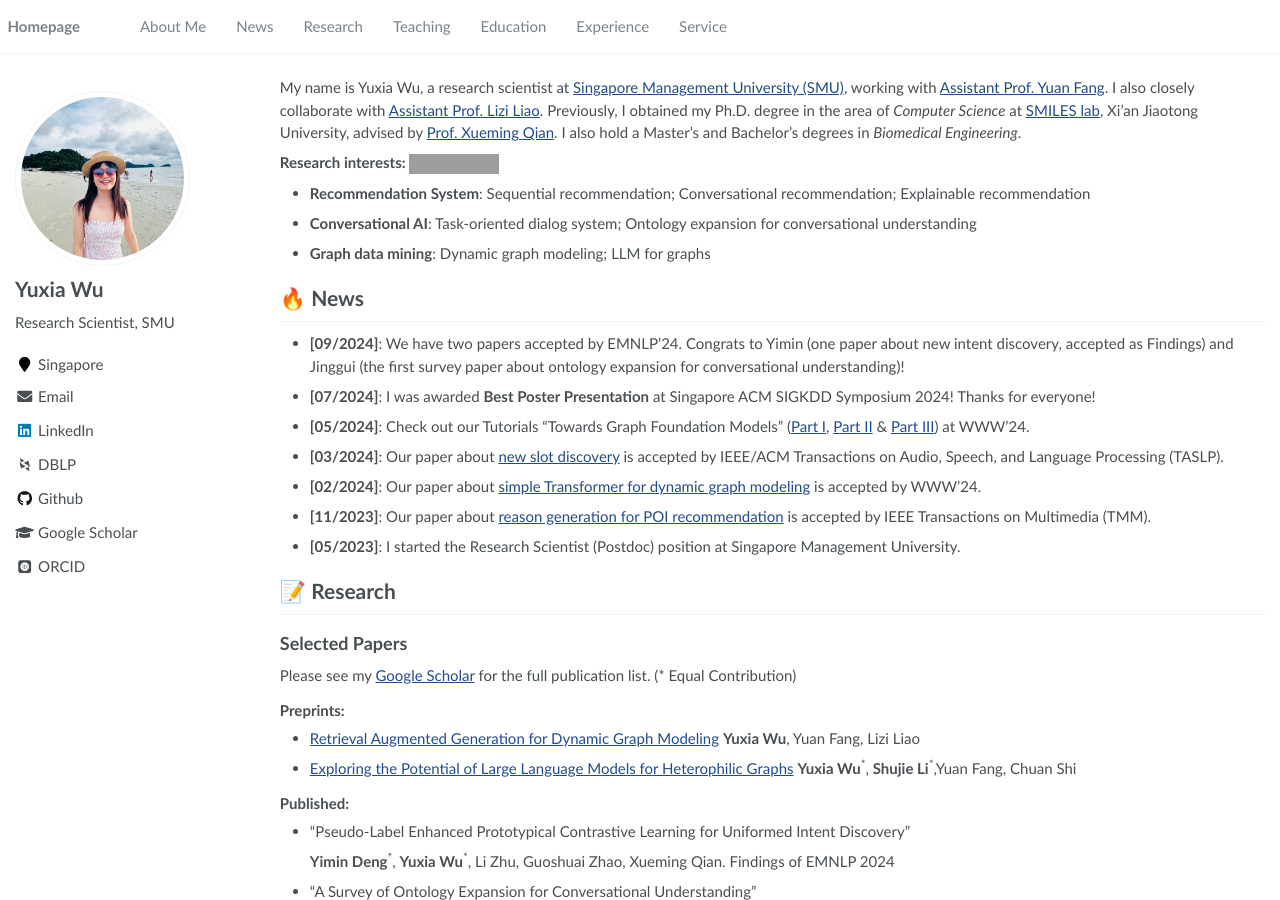
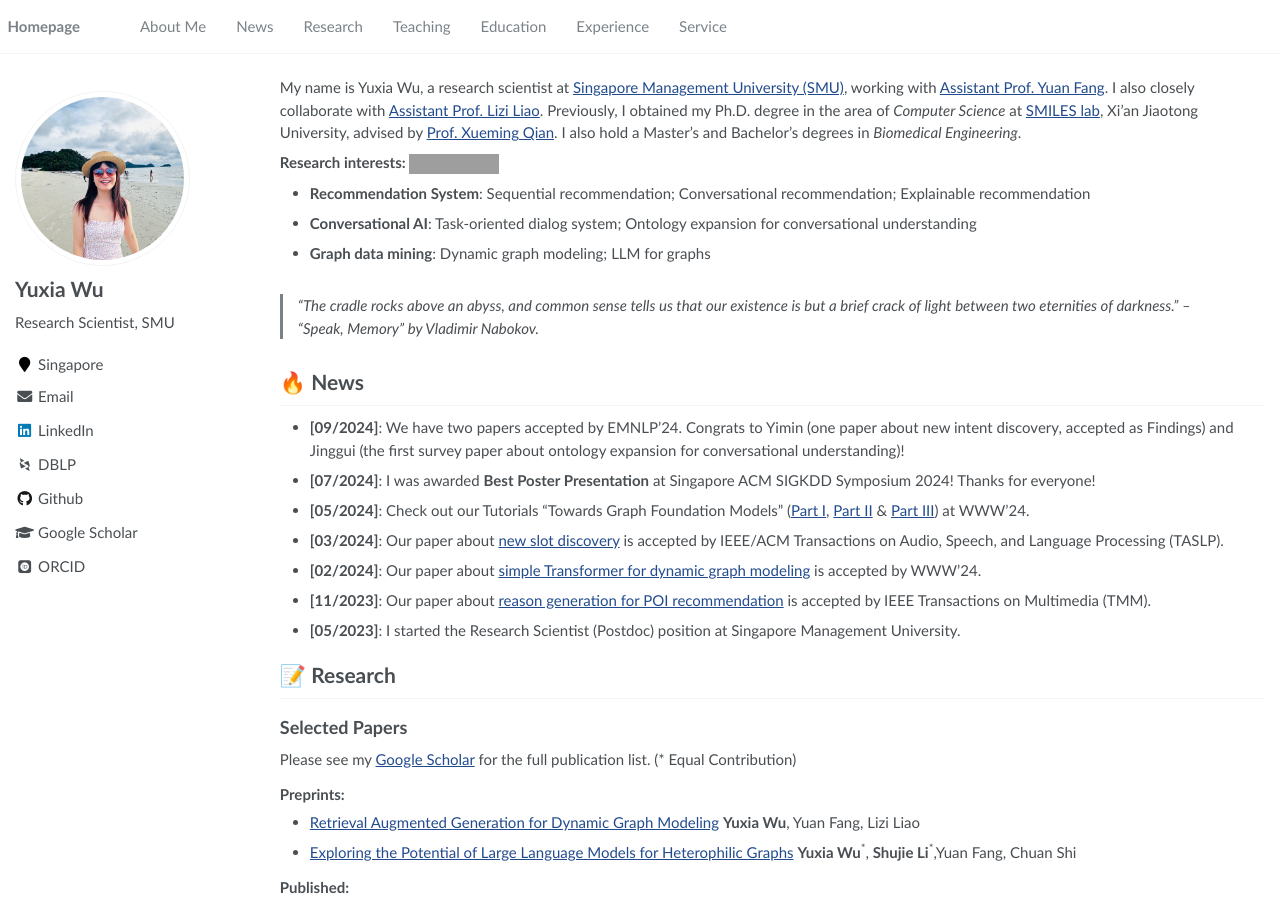
Before and after one commit to YuxiaWu/YuxiaWu.github.io, a Jekyll site: the page built from _pages/about.md, in a window 1280 px wide and 900 px high. Built offline with Jekyll 4.4.1, drawn with Linux system fonts in a browser that asks for light colours; some web fonts are replaced; grey boxes are pictures that could not be loaded.

Commit message:
Update about.md

```diff
--- a/_pages/about.md
+++ b/_pages/about.md
@@ -25,7 +25,7 @@ My name is Yuxia Wu, a research scientist at [Singapore Management University (S
 - **Conversational AI**: Task-oriented dialog system; Ontology expansion for conversational understanding
 - **Graph data mining**: Dynamic graph modeling; LLM for graphs
 
-
+> "The cradle rocks above an abyss, and common sense tells us that our existence is but a brief crack of light between two eternities of darkness." – "Speak, Memory" by *Vladimir Nabokov.*
 
 # 🔥 News
 
```
